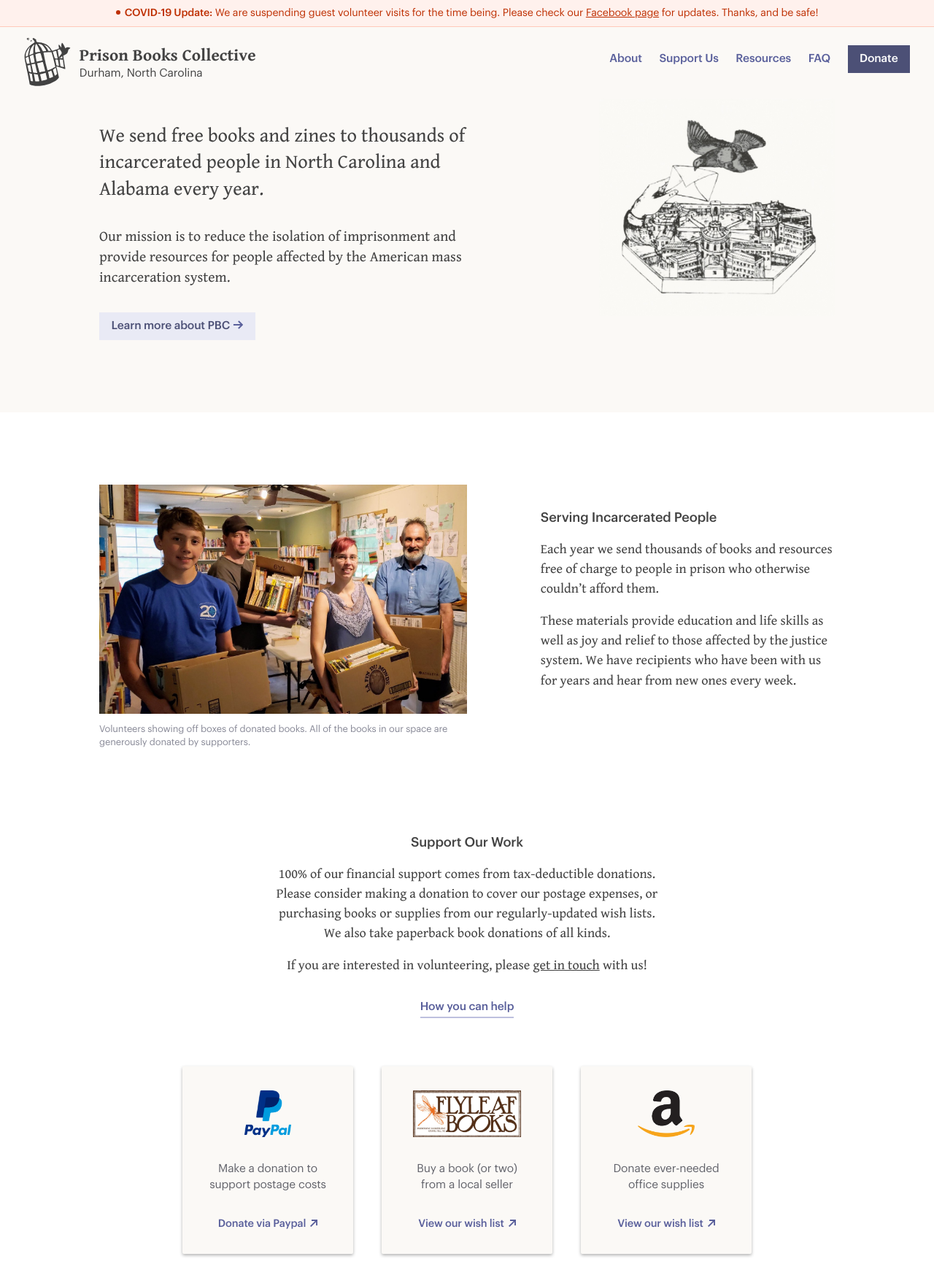
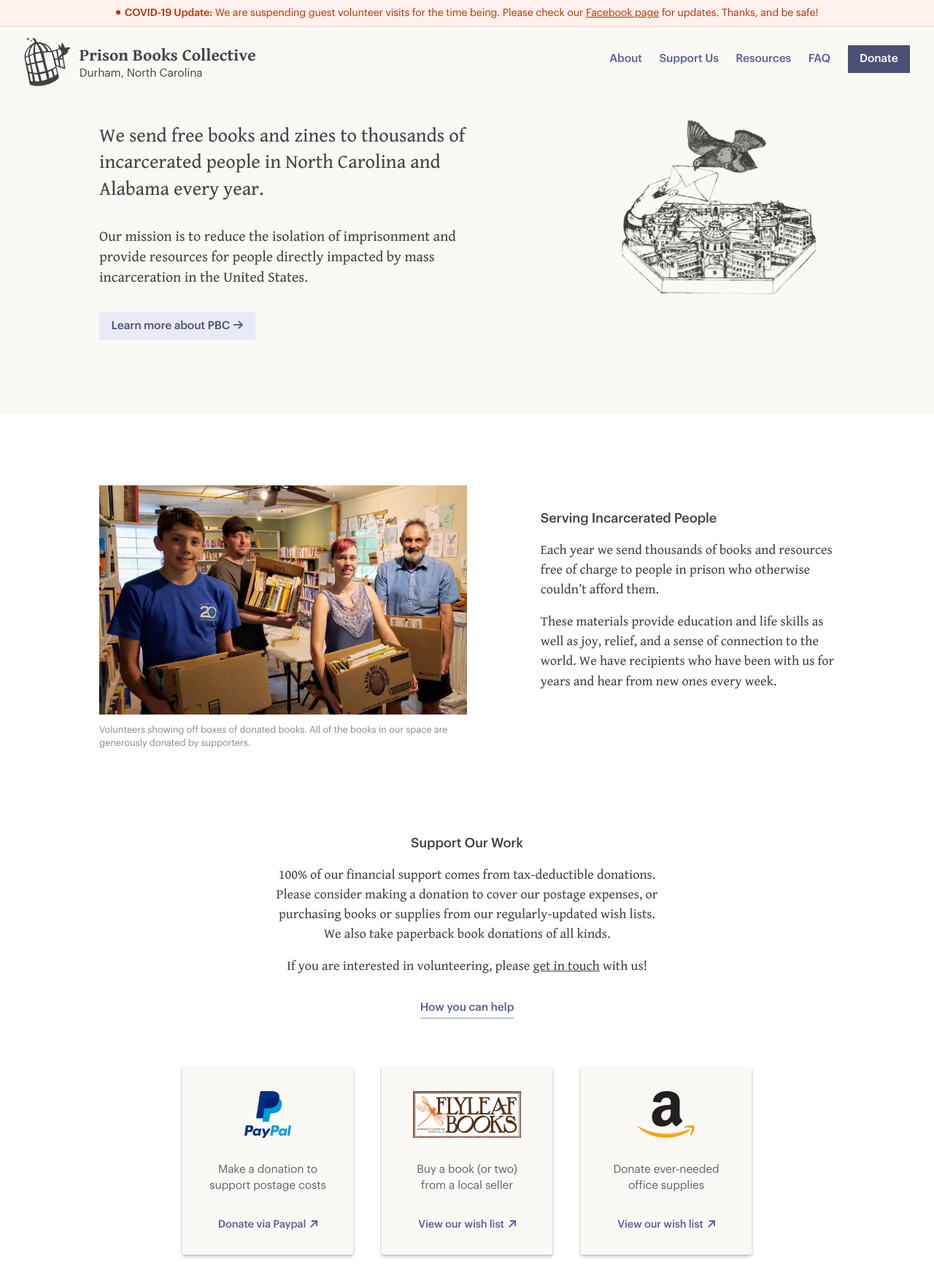
Before and after one commit to prisonbookscollective/prisonbookscollective.github.io, a Jekyll site: the page built from index.html, in a window 1280 px wide, cut to the strip 0-1859 px from the top of the page. Shown: the top 1762 px of the strip at 73% size. Built offline with Jekyll 4.4.1, drawn with Linux system fonts in a browser that asks for light colours.

Commit message:
Fixes a few typos

```diff
--- a/_layouts/default.html
+++ b/_layouts/default.html
@@ -15,7 +15,7 @@
           <div class="home-intro ">
             <div class="home-intro-description">
               <p class="intro">We send free books and zines to thousands of incarcerated people in North Carolina and Alabama every year.</p>
-              <p class="intro-secondary">Our mission is to reduce the isolation of imprisonment and provide resources for people affected by the American mass incarceration system.</p>
+              <p class="intro-secondary">Our mission is to reduce the isolation of imprisonment and provide resources for people directly impacted by mass incarceration in the United States.</p>
               <a href="/about" class="btn-secondary arrow">Learn more about PBC</a>
             </div>
             <figure>
--- a/index.html
+++ b/index.html
@@ -11,7 +11,7 @@ title: Home
 	<div class="content">
 		<h2>Serving Incarcerated People</h2>
 		<p>Each year we send thousands of books and resources free of charge to people in prison who otherwise couldn’t afford them.</p>
-		<p>These materials provide education and life skills as well as joy and relief to those affected by the justice system. We have recipients who have been with us for years and hear from new ones every week.</p>
+		<p>These materials provide education and life skills as well as joy, relief, and a sense of connection to the world. We have recipients who have been with us for years and hear from new ones every week.</p>
 	</div>
 </div>
 
--- a/styles/sass/pages.scss
+++ b/styles/sass/pages.scss
@@ -209,7 +209,10 @@
 
 .home {
 
-	header { background-color: $gold-04; }
+	header {
+		background-color: $gold-04;
+		border-bottom: 1px solid $gold-03;
+	}
 
 	.home-intro {
 		display: flex;
```
Also changed, not shown: about.md (+1 -1 lines).
